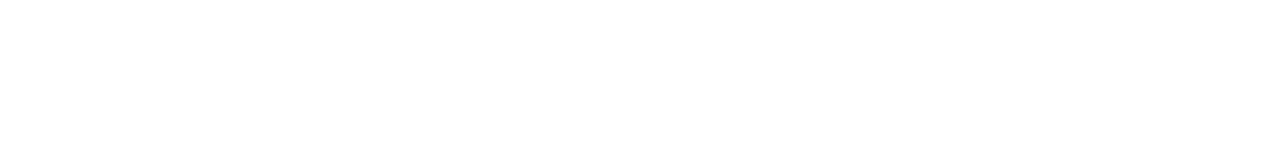
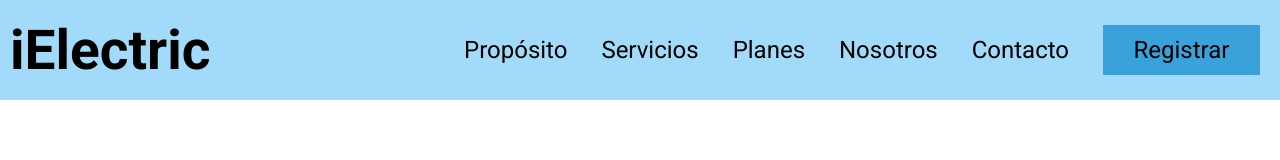
Before and after one commit to SebastianBran/Landing-Page-iElectric, a plain HTML site: page index.html in a window 1280 px wide. Drawn offline with Linux system fonts and the light colour scheme.

Commit message:
feat: responsive navbar made
the navigation bar was made following the landing page mockup, what remains is to add the links to the sections that are not ready yet

```diff
--- a/index.html
+++ b/index.html
@@ -18,12 +18,39 @@
 </head>
 <body>
     <header>
-        <nav>
-
-        </nav>
+        <div id="navbar-container">
+            <a href="#navbar-container" id="brand">iElectric</a>
+            <div id="toggle-button">
+                <span id="hamburguer">&#9776</span>
+            </div>
+            <nav id="menu" class="">
+                <ul>
+                    <li>
+                        <a href="">Propósito</a>
+                    </li>
+                    <li>
+                        <a href="">Servicios</a>
+                    </li>
+                    <li>
+                        <a href="">Planes</a>
+                    </li>
+                    <li>
+                        <a href="">Nosotros</a>
+                    </li>
+                    <li>
+                        <a href="">Contacto</a>
+                    </li>
+                    <li>
+                        <a href="" target="_blank">
+                            <input type="button" value="Registrar" id="navbar-button">
+                        </a>
+                    </li>
+                </ul>
+            </nav>
+        </div>
     </header>
 
-    <footer>
+    <footer id="footer">
 
     </footer>
     <script src="main.js"></script>
--- a/main.js
+++ b/main.js
@@ -0,0 +1,12 @@
+//NAVBAR
+document.getElementById("toggle-button").addEventListener("click", () => {
+    document.getElementById("menu").classList.toggle("active");
+});
+
+let anchors = document.getElementsByTagName("a");
+for(let i = 0; i < anchors.length; i++) {
+    anchors[i].addEventListener("click", () => {
+        document.getElementById("menu").classList.toggle("active");
+    })
+}
+//END NAVBAR
--- a/styles.css
+++ b/styles.css
@@ -1,9 +1,108 @@
 * {
     padding: 0px;
     margin: 0px;
-    font-family: 'Poppins', sans-serif;
+    font-family: 'Roboto', sans-serif;
     box-sizing: border-box;
 }
+
+/******** NAVBAR ********/
+header {
+    background-color: #A2DBFA;
+    position: sticky;
+    top: 0;
+    z-index: 10;
+}
+
+header,
+#navbar-container {
+    height: 100px;
+}
+
+#navbar-container {
+    display: flex;
+    flex-direction: row;
+    margin: 0 auto 0;
+    max-width: 1440px;
+    padding: 10px;
+}
+
+#brand {
+    font-size: 36px;
+    font-weight: bold;
+    margin: auto;
+}
+
+#toggle-button {
+    border-radius: 50%;
+    cursor: pointer;
+    display: flex;
+    height: 40px;
+    position: absolute;
+    top: 30px;
+    width: 40px;
+}
+
+#toggle-button:hover {
+    background-color: rgba(255, 255, 255, 0.363)
+}
+
+#toggle-button:active {
+    background-color: rgba(255, 255, 255, 0.733)
+}
+
+#toggle-button span {
+    color: black;
+    font-size: 28px;
+    left: 10px;
+    text-align: center;
+    width: 40px;
+}
+
+#menu {
+    background-color: #A2DBFA;
+    left: -100%;
+    padding: 10px;
+    position: absolute;
+    top: 100px;
+    transition: left .5s;
+    width: 100%;
+}
+
+#menu.active {
+    left: 0;
+}
+
+#menu ul li {
+    display: flex;
+    margin: 20px 0 20px;
+}
+
+#brand,
+#menu ul li a {
+    color: black;
+    text-decoration: none;
+}
+
+#menu ul li a {
+    font-size: 18px;
+    margin: 0 auto 0;
+}
+
+#menu ul li a:hover,
+#navbar-button:hover {
+    font-size: 19px;
+    font-weight: bold;
+}
+
+#navbar-button {
+    background-color: #39A2DB;
+    border: none;
+    cursor: pointer;
+    font-size: 18px;
+    height: 50px;
+    width: 157px;
+}
+/******** END NAVBAR ********/
 
 @media (min-width: 576px) {
 
@@ -18,7 +117,48 @@
 }
 
 @media (min-width: 1200px) {
+    /******** NAVBAR ********/
+    #toggle-button {
+        display: none;
+    }
 
+    #brand {
+        font-size: 55px;
+    }
+
+    #brand,
+    #menu {
+        margin: auto 0 auto;
+    }
+
+    #menu,
+    #menu.active {
+        left: auto;
+        margin-left: auto;
+        position: relative;
+        top: auto;
+        transition: none;
+        width: auto;
+    }
+
+    #menu ul li {
+        display: inline;
+        margin-left: 30px;
+    }
+
+    #menu ul li a {
+        font-size: 24px;
+    }
+
+    #navbar-button {
+        font-size: 24px;
+    }
+
+    #menu ul li a:hover,
+    #navbar-button:hover {
+        font-size: 25px;
+    }
+    /******** END NAVBAR ********/
 }
 
 @media (min-width: 1400px) {
```
